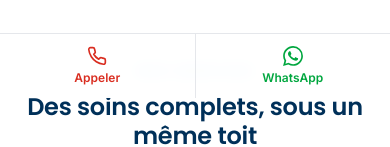
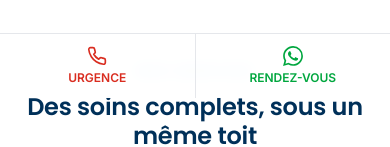
Before and after one commit to martinmic338-stack/clinic, a React (Vite) app: page / in a window 390 px wide. Shown: the part 746-893 px from the top of the page. Built offline with nearby package versions, Linux system fonts and the light colour scheme.

Commit message:
Texte barre mobile (URGENCE / RENDEZ-VOUS) et crédit Designed by OPTIMUS dans le pied de page

```diff
--- a/src/components/Footer.tsx
+++ b/src/components/Footer.tsx
@@ -68,7 +68,7 @@ export default function Footer() {
       {/* Bottom bar */}
       <div className="border-t border-white/10">
         <div className="section-narrow flex flex-col items-center justify-between gap-2 py-4 text-xs text-white/50 sm:flex-row">
-          <p>&copy; {new Date().getFullYear()} Eyes and Dental Clinic – Fondation Miséricorde</p>
+          <p>&copy; {new Date().getFullYear()} Eyes and Dental Clinic – Fondation Miséricorde — Designed by OPTIMUS</p>
           <div className="flex gap-4">
             <Link to="/mentions-legales" className="hover:text-white/80">Mentions légales</Link>
             <Link to="/confidentialite" className="hover:text-white/80">Confidentialité</Link>
--- a/src/components/Header.tsx
+++ b/src/components/Header.tsx
@@ -98,7 +98,7 @@ export default function Header() {
             <svg className="size-5" fill="none" viewBox="0 0 24 24" stroke="currentColor" strokeWidth={2}>
               <path strokeLinecap="round" strokeLinejoin="round" d="M22 16.92v3a2 2 0 01-2.18 2 19.79 19.79 0 01-8.63-3.07 19.5 19.5 0 01-6-6A19.79 19.79 0 012.12 4.18 2 2 0 014.11 2h3a2 2 0 012 1.72c.127.96.362 1.903.7 2.81a2 2 0 01-.45 2.11L8.09 9.91a16 16 0 006 6l1.27-1.27a2 2 0 012.11-.45c.907.339 1.85.574 2.81.7A2 2 0 0122 16.92z" />
             </svg>
-            <span className="text-xs font-semibold">Appeler</span>
+            <span className="text-xs font-semibold">URGENCE</span>
           </a>
           <div className="w-px bg-mistline" />
           <a
@@ -111,7 +111,7 @@ export default function Header() {
             <svg className="size-5" viewBox="0 0 24 24" fill="currentColor">
               <path d="M17.472 14.382c-.297-.149-1.758-.867-2.03-.967-.273-.099-.471-.148-.67.15-.197.297-.767.966-.94 1.164-.173.199-.347.223-.644.075-.297-.15-1.255-.463-2.39-1.475-.883-.788-1.48-1.761-1.653-2.059-.173-.297-.018-.458.13-.606.134-.133.298-.347.446-.52.149-.174.198-.298.298-.497.099-.198.05-.371-.025-.52-.075-.149-.669-1.612-.916-2.207-.242-.579-.487-.5-.669-.51l-.57-.01c-.198 0-.52.074-.792.372-.272.297-1.04 1.016-1.04 2.479 0 1.462 1.065 2.875 1.213 3.074.149.198 2.096 3.2 5.077 4.487.709.306 1.262.489 1.694.625.712.227 1.36.195 1.871.118.571-.085 1.758-.719 2.006-1.413.248-.694.248-1.289.173-1.413-.074-.124-.272-.198-.57-.347m-5.421 7.403h-.004a9.87 9.87 0 01-5.031-1.378l-.361-.214-3.741.982.998-3.648-.235-.374a9.86 9.86 0 01-1.51-5.26c.001-5.45 4.436-9.884 9.888-9.884 2.64 0 5.122 1.03 6.988 2.898a9.825 9.825 0 012.893 6.994c-.003 5.45-4.437 9.884-9.885 9.884m8.413-18.297A11.815 11.815 0 0012.05 0C5.495 0 .16 5.335.157 11.892c0 2.096.547 4.142 1.588 5.945L.057 24l6.305-1.654a11.882 11.882 0 005.683 1.448h.005c6.554 0 11.89-5.335 11.893-11.893a11.821 11.821 0 00-3.48-8.413z" />
             </svg>
-            <span className="text-xs font-semibold">WhatsApp</span>
+            <span className="text-xs font-semibold">RENDEZ-VOUS</span>
           </a>
         </div>
       </div>
```
